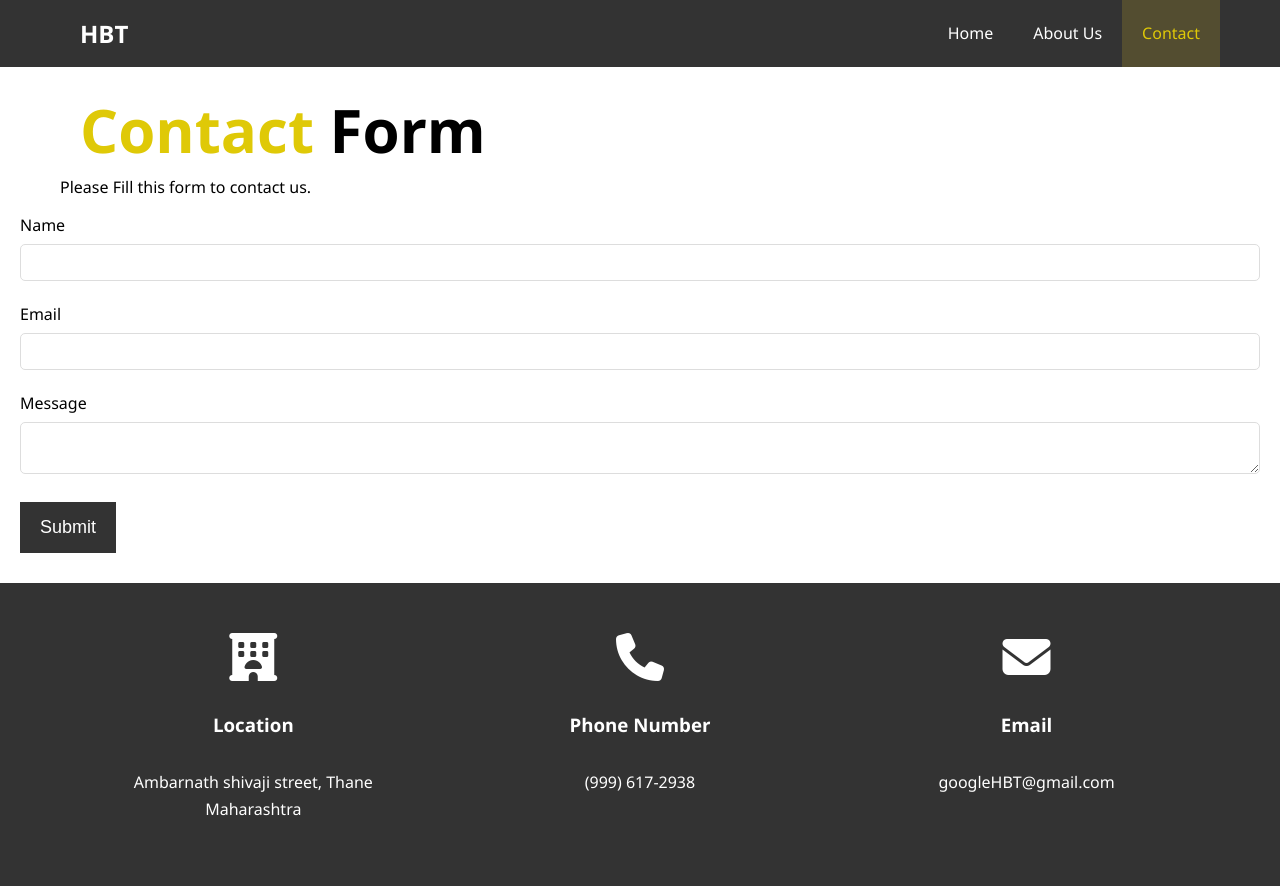
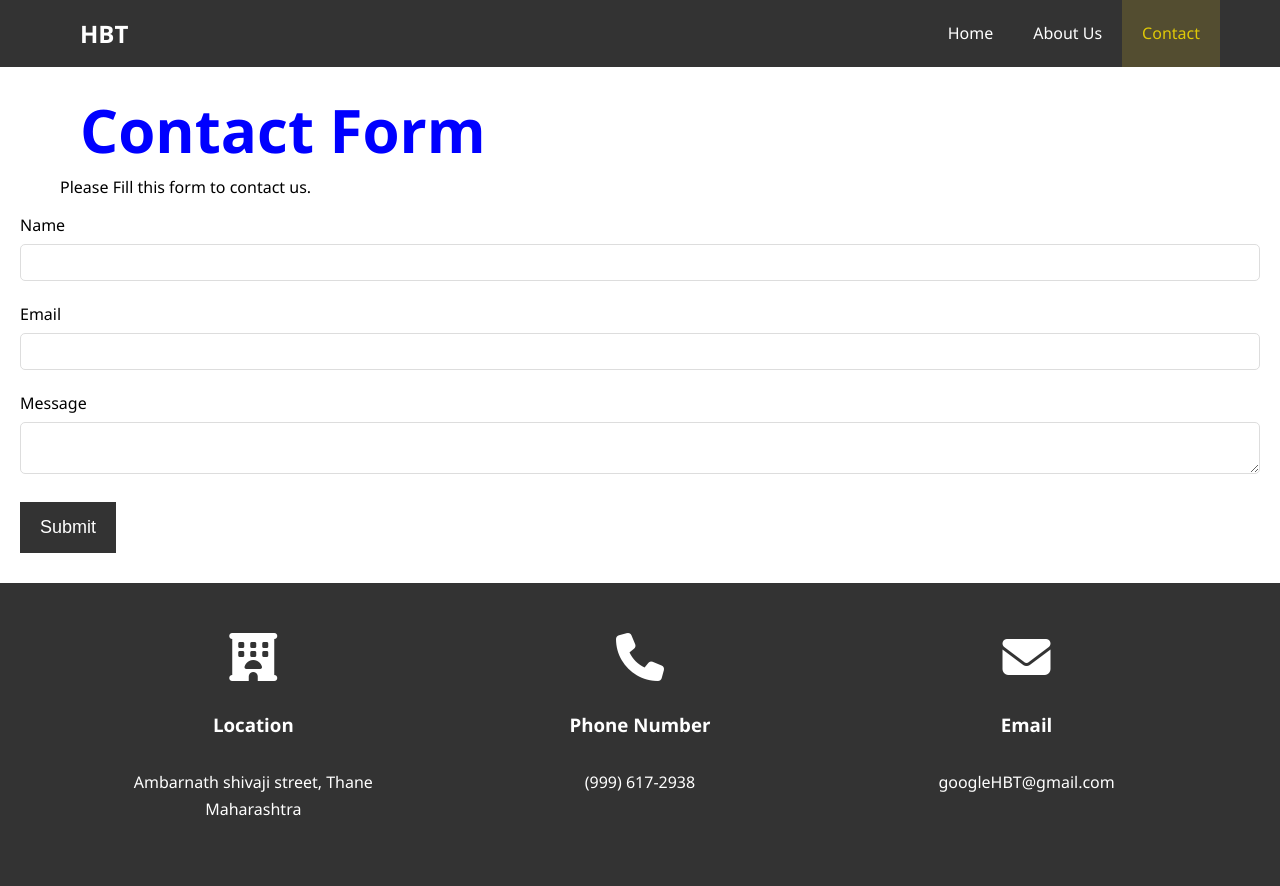
Before and after one commit to VRedBull/Vikas.github.io, a plain HTML site: page Hotel/contact.html in a window 1280 px wide. Shown: the top 886 px of the page. Drawn offline with Linux system fonts and the light colour scheme.

Commit message:
Update contact.html

```diff
--- a/Hotel/contact.html
+++ b/Hotel/contact.html
@@ -31,7 +31,7 @@
     <section id="contact-form" class="py-3">
       <div class="container">
         <div class="l-heading">
-          <h1><span class="primary-text">Contact </span>Form</h1>
+          <h1 style="color:blue; ><span class="primary-text">Contact </span>Form</h1>
         </div>
         <p>Please Fill this form to contact us.</p>
       </div>
```
